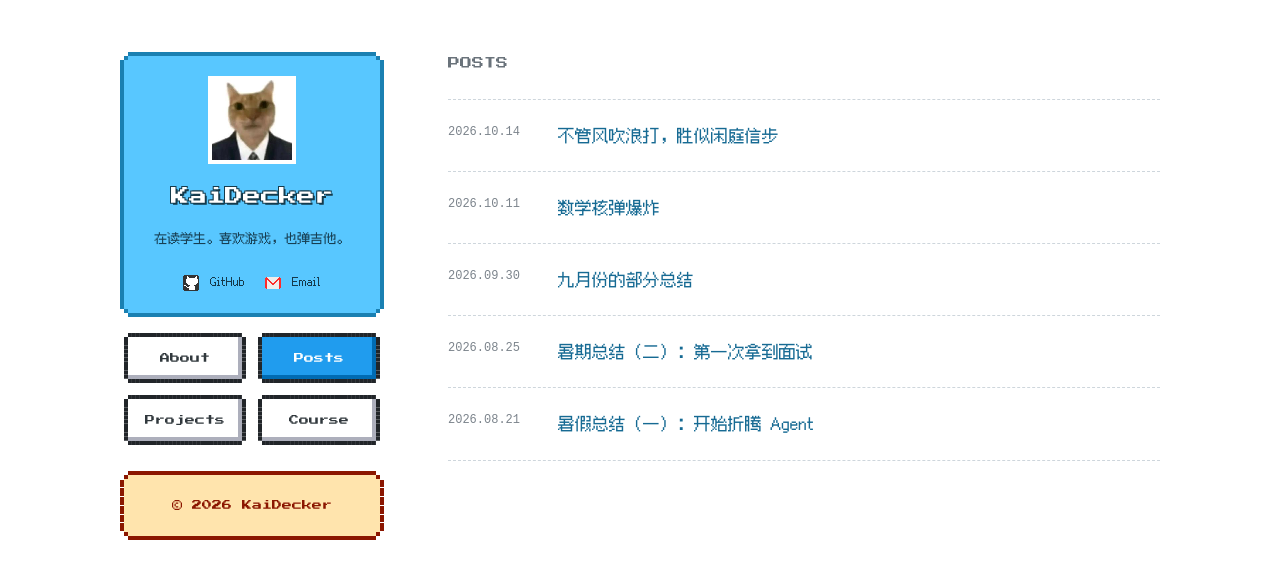
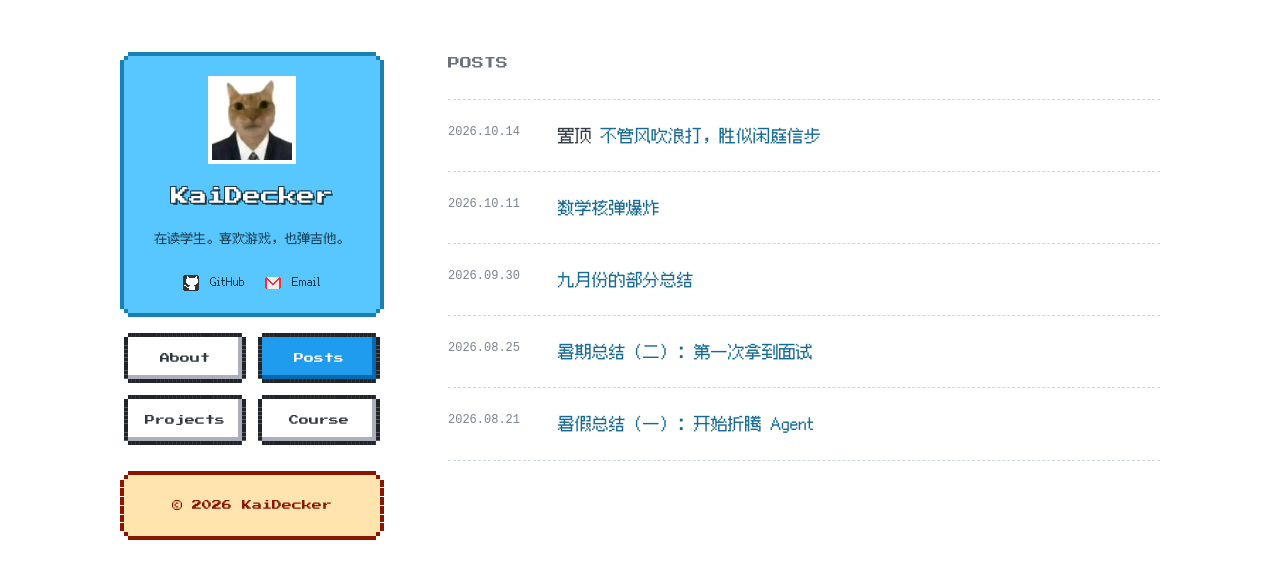
Before and after one commit to KaiDecker/KaiDecker.github.io, a Jekyll site: the page built from posts.md, in a window 1280 px wide. Shown: the top 579 px of the page. Built offline with Jekyll 4.4.1, drawn with Linux system fonts in a browser that asks for light colours.

Commit message:
feat：支持文章列表置顶

```diff
--- a/posts.md
+++ b/posts.md
@@ -13,11 +13,14 @@
 
 <section class="shell narrow-shell section writing-archive">
   {% if site.posts.size > 0 %}
-    {% for post in site.posts %}
+    {% assign pinned_posts = site.posts | where: 'pinned', true %}
+    {% assign regular_posts = site.posts | where_exp: 'post', 'post.pinned != true' %}
+    {% assign ordered_posts = pinned_posts | concat: regular_posts %}
+    {% for post in ordered_posts %}
       <article class="writing-item">
         <time datetime="{{ post.date | date_to_xmlschema }}">{{ post.date | date: '%Y.%m.%d' }}</time>
         <div>
-          <h2><a href="{{ post.url | relative_url }}">{{ post.title }}</a></h2>
+          <h2>{% if post.pinned %}<span class="pinned-label">置顶</span> {% endif %}<a href="{{ post.url | relative_url }}">{{ post.title }}</a></h2>
         </div>
       </article>
     {% endfor %}
```
